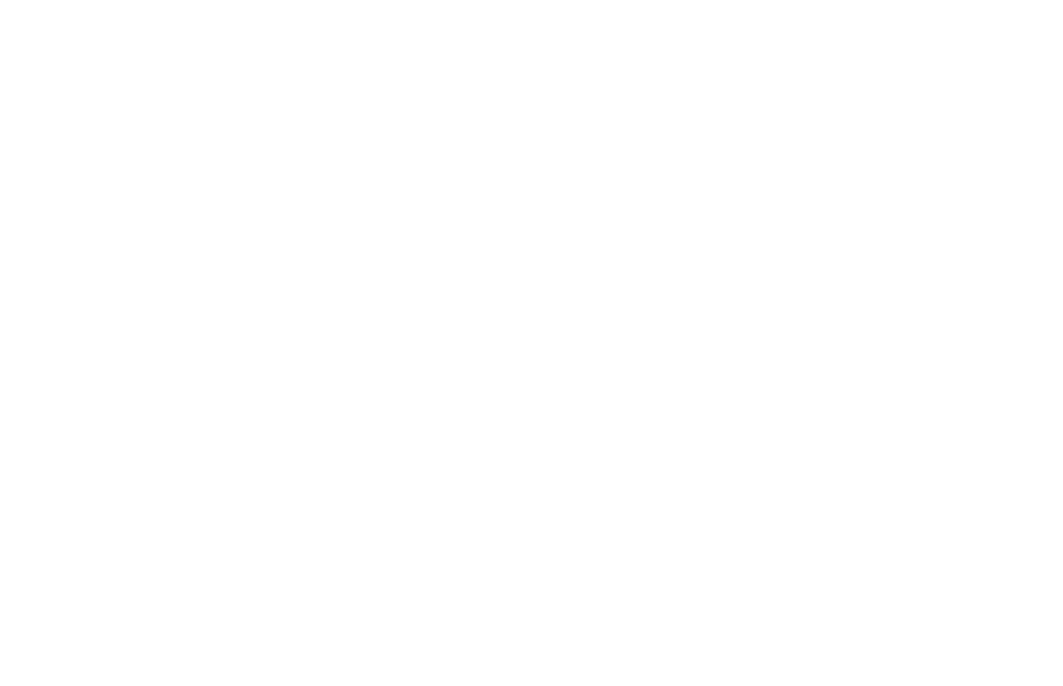
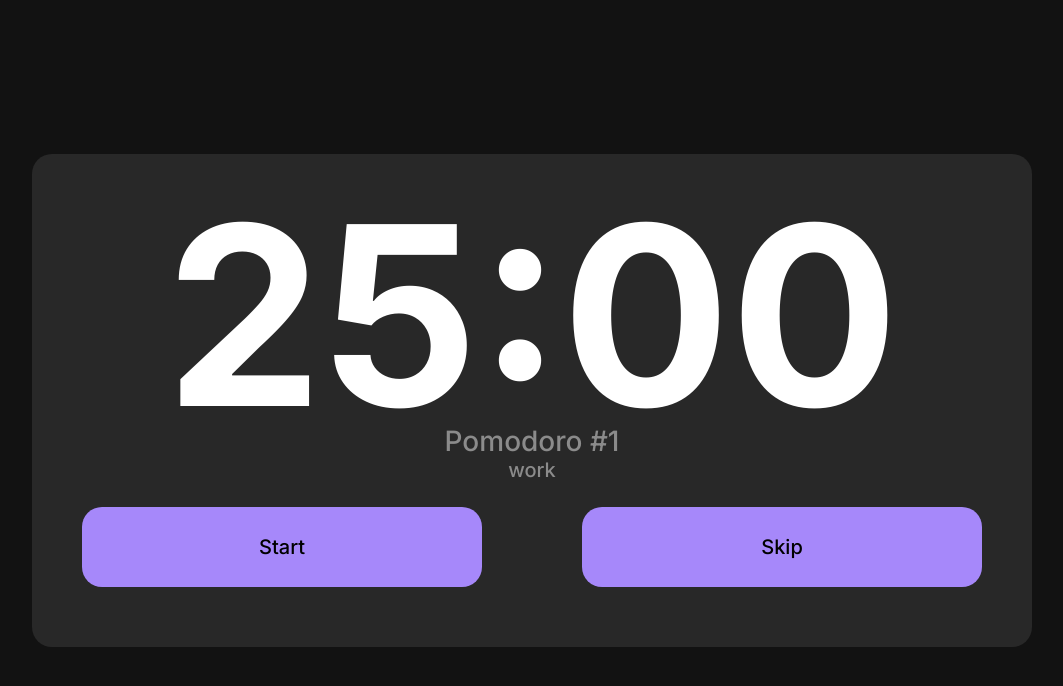
Before and after one commit to GibsonGYIOVdguisdo/PomodoroTimerSite, a plain HTML site: page index.html in a window 1280 px wide. Shown: the whole page, without its empty margins (108-1171 px from the left). Drawn offline with Linux system fonts and the light colour scheme.

Commit message:
Created basic page

```diff
--- a/index.html
+++ b/index.html
@@ -3,7 +3,31 @@
   <head>
     <meta charset="UTF-8" />
     <meta name="viewport" content="width=device-width, initial-scale=1.0" />
-    <title>Document</title>
+    <link href="styles.css" rel="stylesheet" type="text/css" />
+    <script src="script.js"></script>
+    <link rel="preconnect" href="https://fonts.googleapis.com" />
+    <link rel="preconnect" href="https://fonts.gstatic.com" crossorigin />
+    <link
+      href="https://fonts.googleapis.com/css2?family=Inter:ital,opsz,wght@0,14..32,100..900;1,14..32,100..900&display=swap"
+      rel="stylesheet"
+    />
+    <title>Timer</title>
   </head>
-  <body></body>
+  <body>
+    <div class="CenterHorizontal">
+      <div class="MainDiv">
+        <p class="Timer">25:00</p>
+        <p class="PomodoroCount">Pomodoro #1</p>
+        <p class="PomodoroCycle">work</p>
+        <div class="ButtonDiv">
+          <button class="Button1">
+            <p>Start</p>
+          </button>
+          <button class="Button1">
+            <p>Skip</p>
+          </button>
+        </div>
+      </div>
+    </div>
+  </body>
 </html>
```
